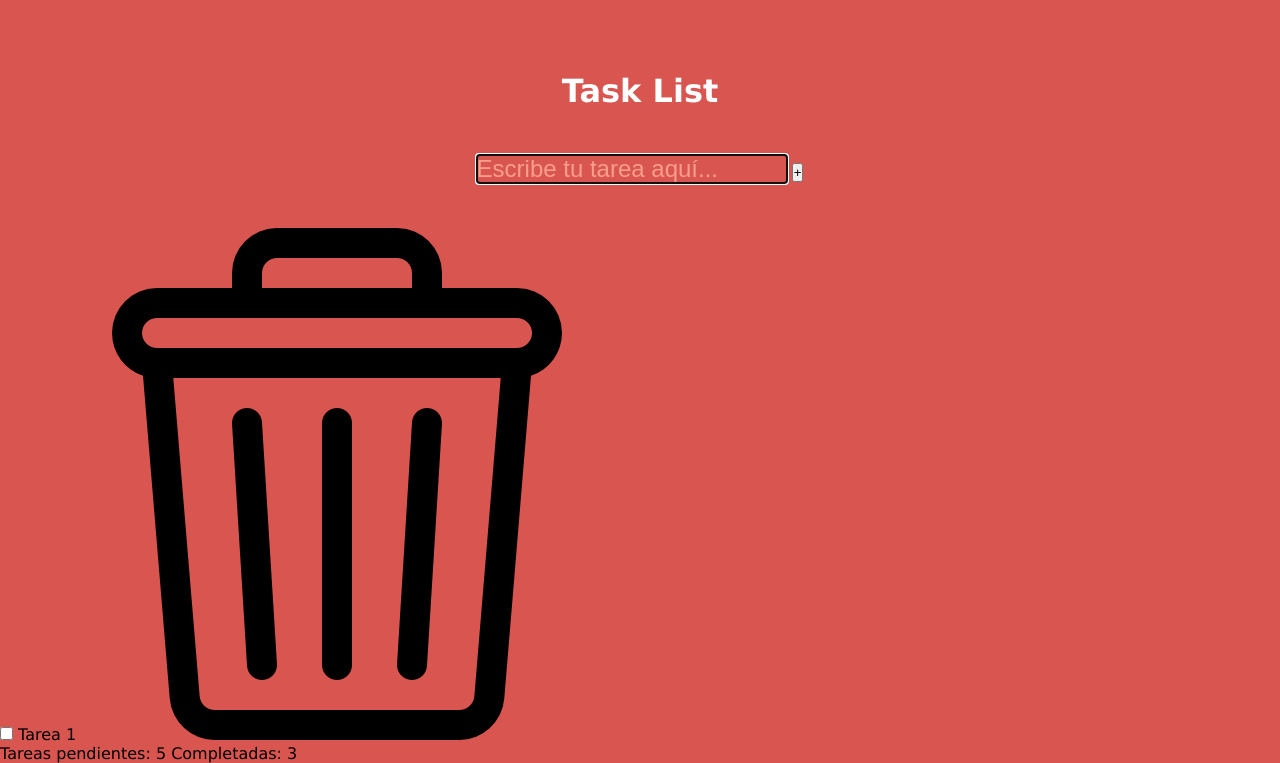
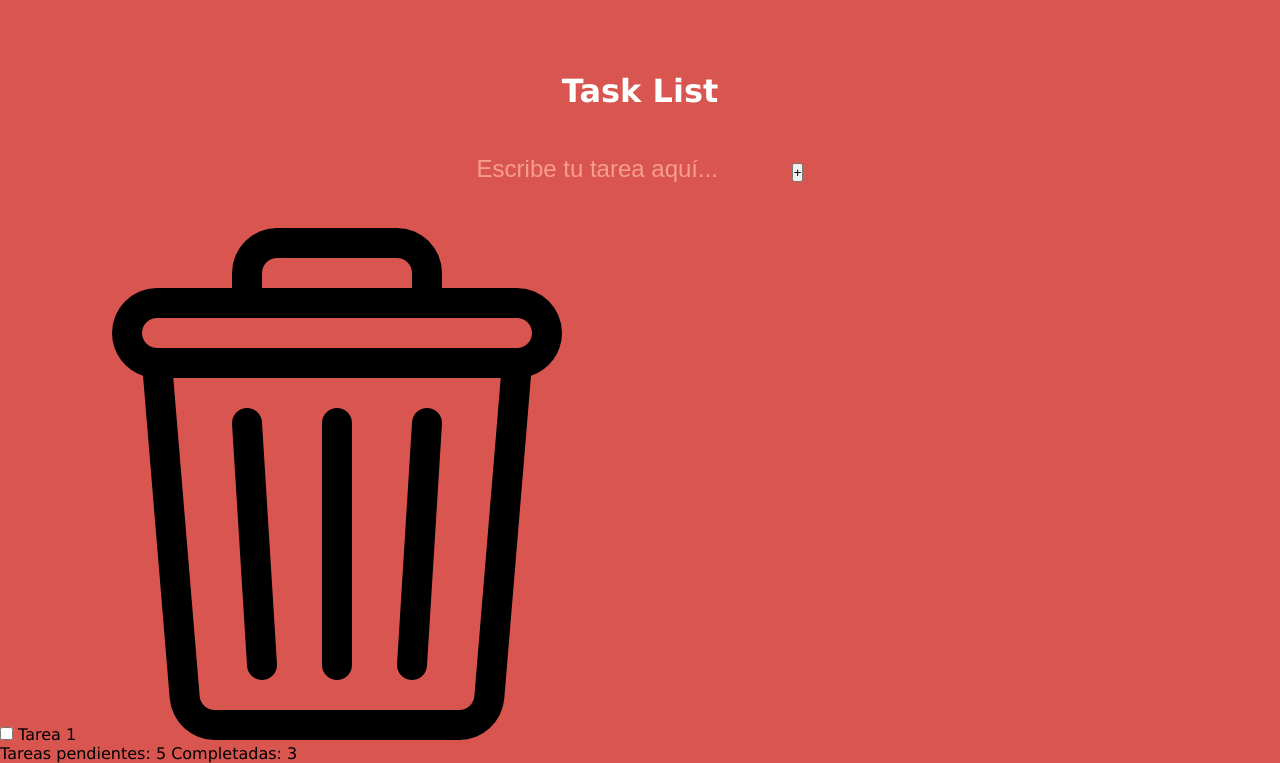
Before and after one commit to VillegasCode/task-list, a plain HTML site: page index.html in a window 1280 px wide. Shown: the part 128-891 px from the top of the page. Drawn offline with Linux system fonts and the light colour scheme.

Commit message:
Quitamos el borde del textbox que aparecía cuando estaba en foco

```diff
--- a/styles.css
+++ b/styles.css
@@ -50,3 +50,8 @@ form input[type="text"]{
 form input[type="text"]::placeholder{
     color: var(--veryLightOrange);
 }
+
+/* El contorno del textbox cuando está en foco lo quitamos */
+form input[type="text"]:focus{
+    outline: none;
+}
```
